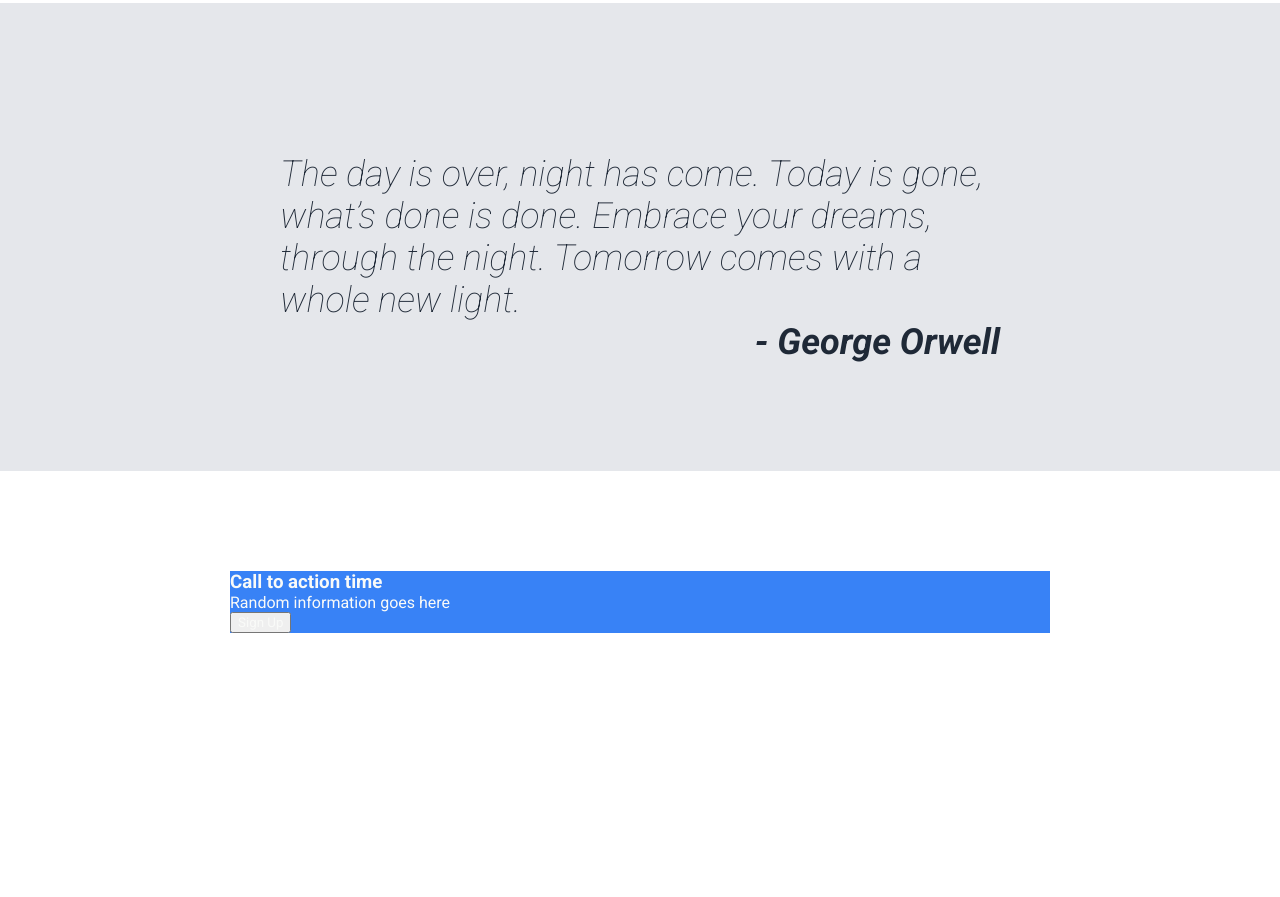
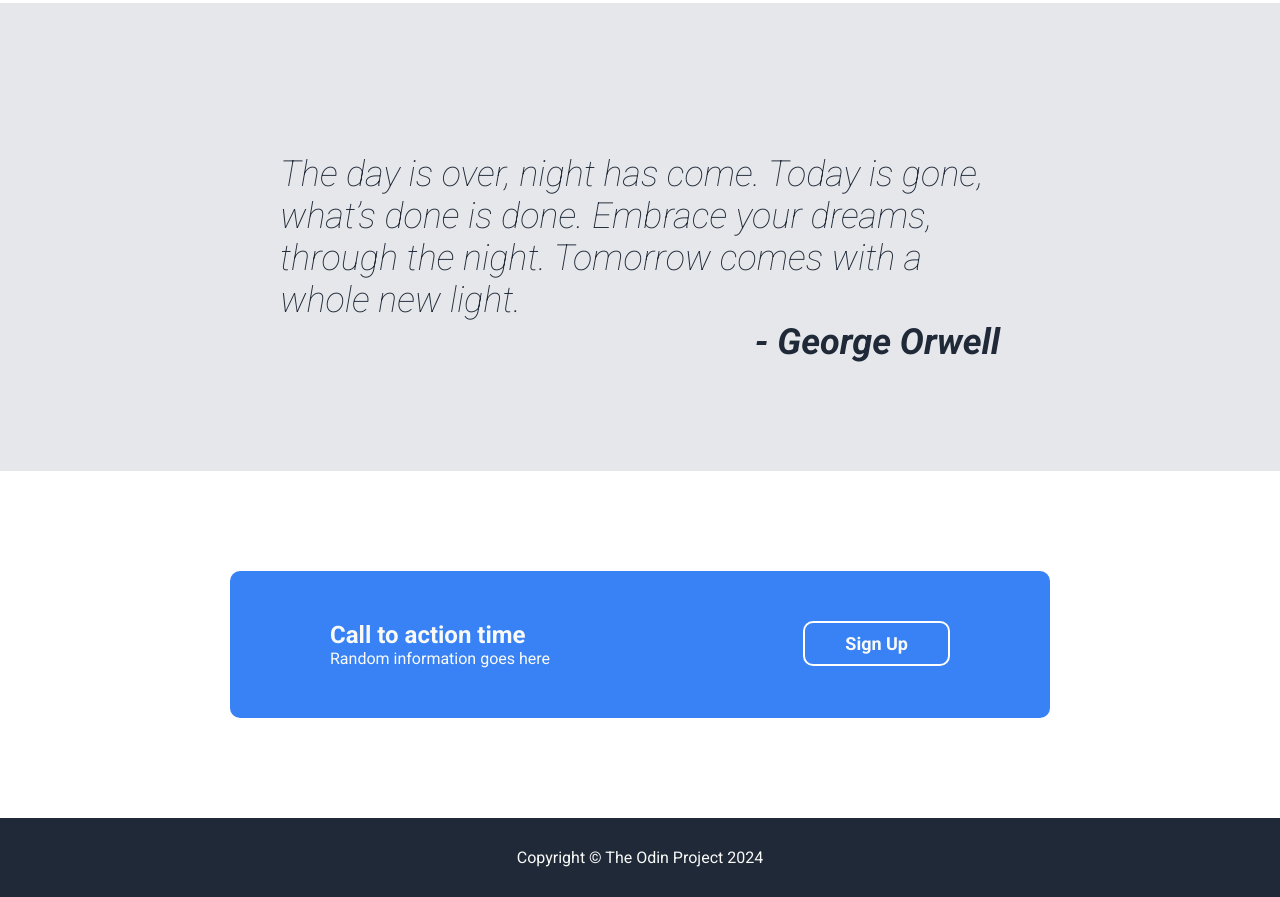
Before and after one commit to dllln/landing-page, a plain HTML site: page index.html in a window 1280 px wide. Shown: the part 1173-2070 px from the top of the page. Before the commit the page ends 1806 px from the top, so only its background shows below. Drawn offline with Linux system fonts and the light colour scheme.

Commit message:
finished all sections

```diff
--- a/index.html
+++ b/index.html
@@ -99,7 +99,7 @@
       <div class="main-container">
         <div class="cta-banner">
           <div class="banner-text">
-            <h3>Call to action time</h3>
+            <h2>Call to action time</h2>
             <p>Random information goes here</p>
           </div>
           <div class="banner-button">
@@ -108,5 +108,13 @@
         </div>
       </div>
     </section>
+
+    <footer>
+      <div class="main-container">
+        <p>
+          <center>Copyright &#169 The Odin Project 2024</center>
+        </p>
+      </div>
+    </footer>
   </body>
 </html>
--- a/style.css
+++ b/style.css
@@ -147,4 +147,27 @@
 
 .cta-banner {
     background-color: #3882f6;
+    border-radius: 10px;
+    display: flex;
+    padding: 50px 100px;
+    justify-content: space-between;
+    margin-bottom: 100px;
+
 }
+
+button.secondary-cta-button {
+    border: 2px solid white;
+    border-radius: 10px;
+    background-color: #3882f6;
+    padding: 10px 40px;
+}
+
+button.secondary-cta-button a {
+    font-weight: 700;
+    font-size: 18px;
+}
+
+footer {
+    background-color:#1f2937;
+    padding: 30px 0;
+}
```
